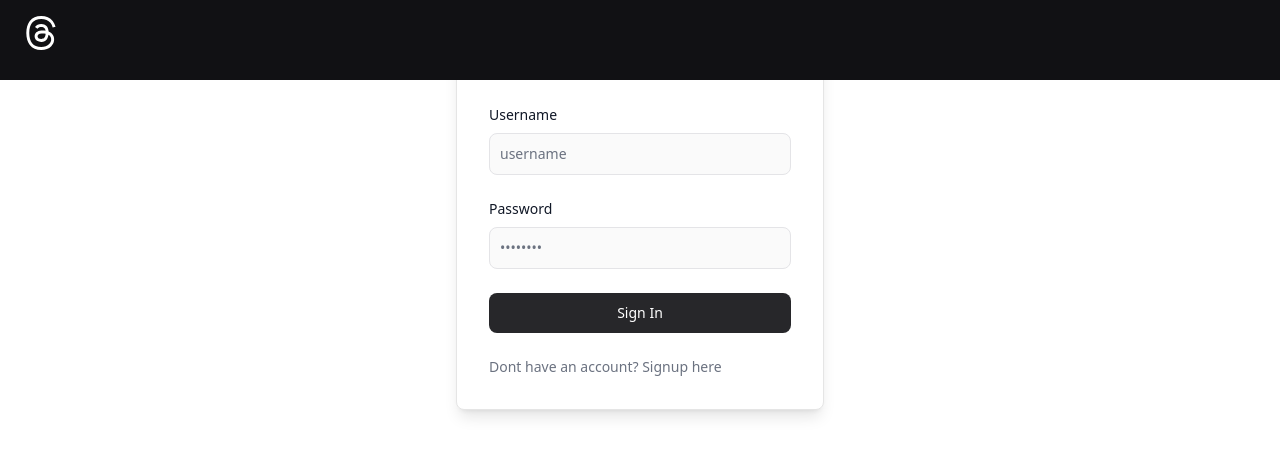
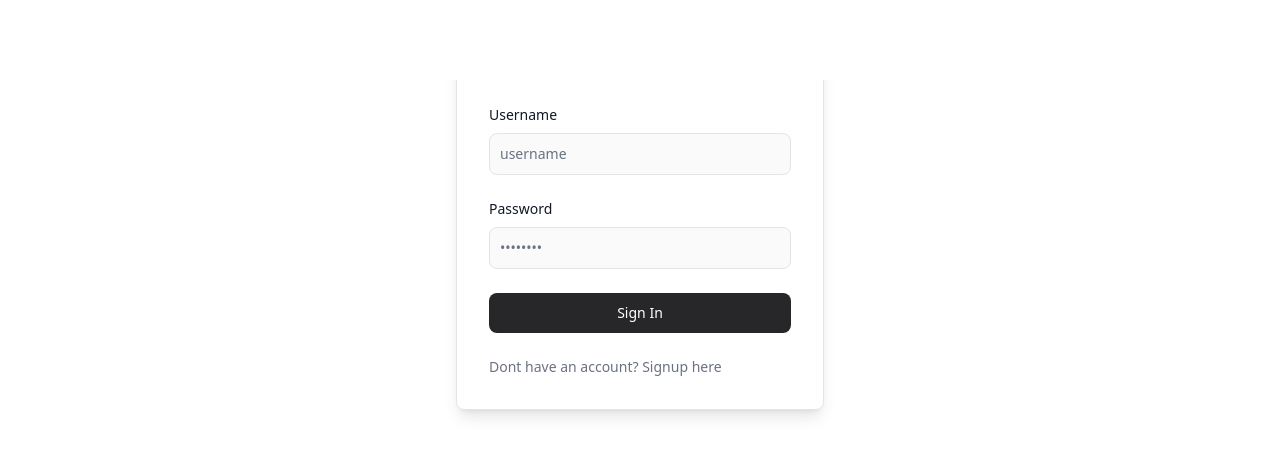
Before and after one commit to devlohar7002/threads-clone, a React (Vite) app in the folder threads-client/: page /auth in a window 1280 px wide. Shown: the top 456 px of the page. Built offline with nearby package versions, Linux system fonts and the light colour scheme; what @radix-ui/themes would draw is missing.

Commit message:
header bg color

```diff
--- a/threads-client/src/App.jsx
+++ b/threads-client/src/App.jsx
@@ -43,14 +43,14 @@
     <BrowserRouter>
 
       <div className=" h-screen justify-center items-center ">
-        {!enlargedImage && <nav id="headerDiv" className="fixed bg-[#111114] h-20 top-0 left-0 right-0 z-10 w-full">
+        {!enlargedImage && <nav id="headerDiv" className="fixed bg-white dark:bg-[#111114] h-20 top-0 left-0 right-0 z-10 w-full">
           <Header />
         </nav>}
         {user && !isNonScrollable && !enlargedImage && <Sidebar />}
 
         {globalError ? <ErrorPage /> :
 
-          <div id="scrollableDiv" className={user && !isNonScrollable ? "mt-20 left-0 right-0 bottom-0 pb-32 min-[840px]:pb-16 overflow-y-scroll hide-scrollbar h-full min-h-screen m-auto max-w-[640px] border-[1px] shadow-lg dark:shadow-zinc-950 border-zinc-200 dark:border-neutral-800 rounded-t-[40px] bg-white dark:bg-neutral-900" : "flex flex-col justify-center items-center dark:text-white "}>
+          <div id="scrollableDiv" className={user && !isNonScrollable ? "fixed top-0 mt-20 left-0 right-0 bottom-0 pb-36 min-[840px]:pb-16 overflow-y-scroll hide-scrollbar h-full min-h-screen m-auto max-w-[640px] border-[1px] shadow-lg dark:shadow-zinc-950 border-zinc-200 dark:border-neutral-800 rounded-t-[40px] bg-white dark:bg-neutral-900" : "flex flex-col justify-center items-center dark:text-white "}>
             <Routes>
               {user && <Route path="/auth" element={<Navigate to={`/${user.username}`} replace />} />}
               <Route path="/update" element={user ? <UpdateProfilePage /> : <Navigate to={`/auth`} replace />} />
```
